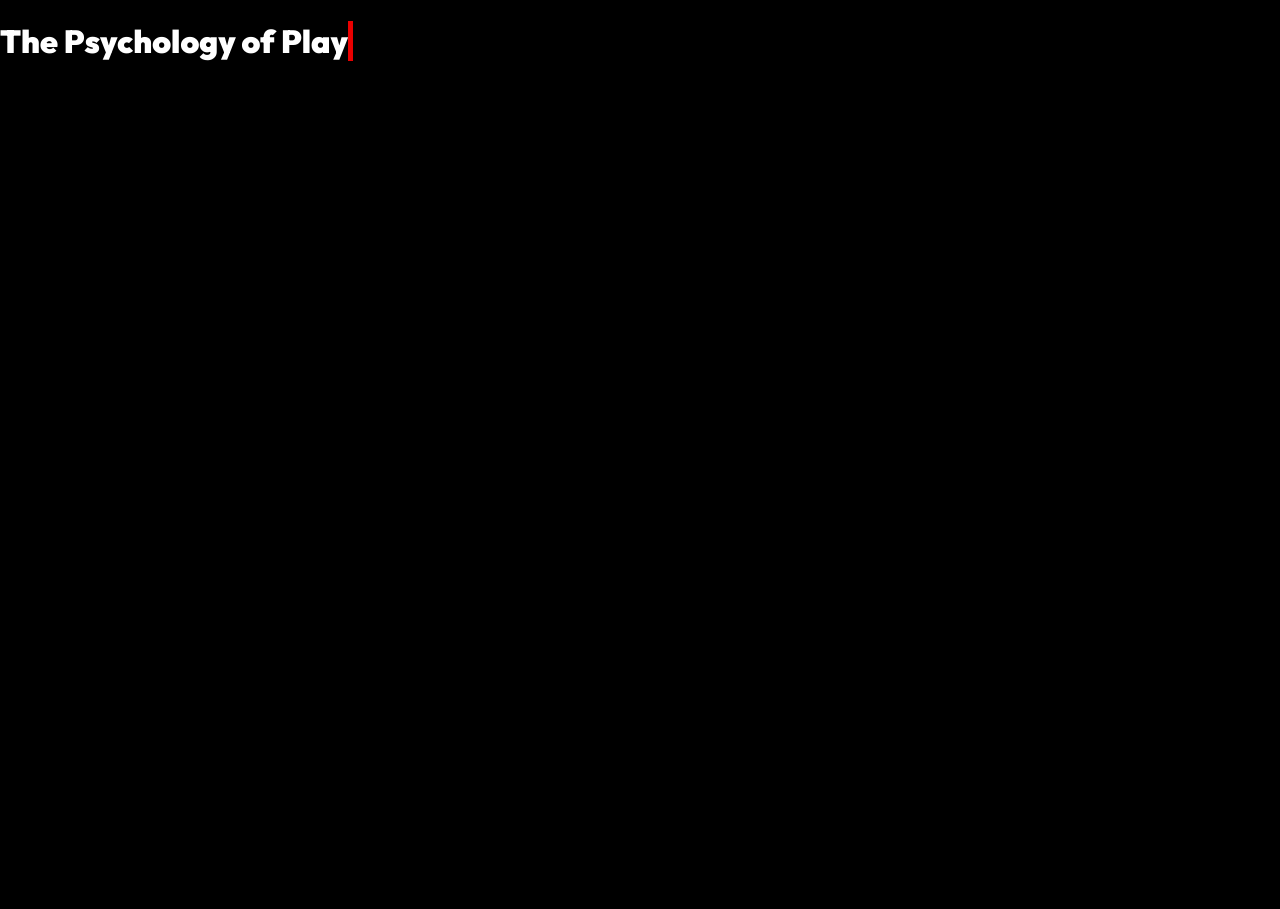
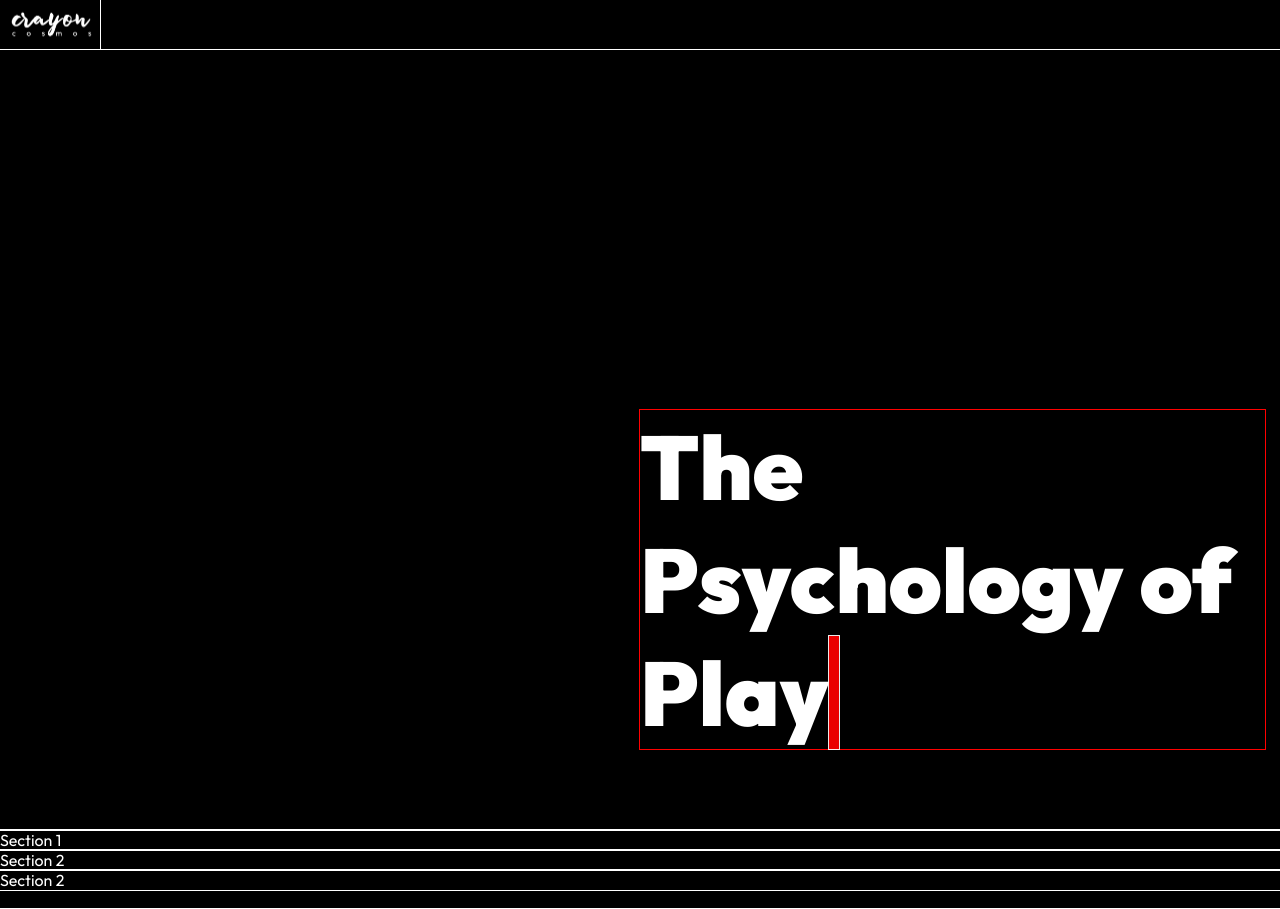
Before and after one commit to ganemedehouse/crayoncosmos, a plain HTML site: page index.html in a window 1280 px wide. Before the commit the page ends 800 px from the top, so only its background shows below. Drawn offline with Linux system fonts and the light colour scheme.

Commit message:
css intro section

```diff
--- a/css/style.css
+++ b/css/style.css
@@ -1,3 +1,10 @@
+/*----------------- Global -----------------*/
+* {
+    outline: 1px solid white;
+}
+
+/*----------------- Body -----------------*/
+
 body {
     /* font-family: "Homemade Apple", cursive; */
     font-family: "Outfit", sans-serif;
@@ -5,10 +12,48 @@ body {
     margin: 0;
     background-color: black;
     color: #fff;
+    overflow-x: hidden;
+}
+
+/*----------------- Header -----------------*/
+
+header {
+    display: flex;
+    position: fixed;
+    width: 100%;
+    top: 0;
+    left: 0;
+    z-index: 10;
+    background-image: linear-gradient(#000, transparent);
+    backdrop-filter: blur(3px);
+}
+
+/*----------------- Main -----------------*/
+
+/* main {
+
+} */
+
+.title-container {
+    position: relative;
+    top: 40%;
+    left: 50%;
+    font-size: 60px;
+    word-wrap: break-word;
+    overflow-wrap: break-word;
+    white-space: normal;
+    width: fit-content;
+    outline: 1px solid red;
+    margin-right: 50%;
+}
+
+#title {
+    overflow-wrap: break-word;
+    box-sizing: border-box;
 }
 
 #cursor {
-    border-right: 5px solid #ff0000;
+    border-right: 10px solid #ff0000;
 }
 
 @keyframes cursor-blink {
@@ -20,3 +65,17 @@ body {
         opacity: 0;
     }
 }
+
+/*----------------- Sections -----------------*/
+
+.intro-section {
+    padding: 15px;
+    height: 100vh;
+    max-height: 1080px;
+}
+
+/*----------------- Sections -----------------*/
+
+/* footer {
+
+} */
--- a/index.html
+++ b/index.html
@@ -1,5 +1,6 @@
 <!DOCTYPE html>
 <html lang="en">
+    <!-- head starts -->
     <head>
         <meta charset="UTF-8" />
         <meta name="viewport" content="width=device-width, initial-scale=1.0" />
@@ -23,11 +24,41 @@
             name="description"
             content="Delve into the vibrant world of children's art! Crayon Cosmos showcases stunning artwork, explores its psychological significance, and shares insights from experts. Discover the creativity and imagination within every child."
         />
+        <script src="js/main.js"></script>
     </head>
+    <!-- head ends -->
+
+    <!-- body starts -->
     <body>
-        <header></header>
-        <h1 id="title"><span id="cursor"></span></h1>
-        <footer></footer>
-        <script src="js/main.js"></script>
+        <!-- header starts -->
+        <header>
+            <img
+                src="images/crayon-cosmos-logo.png"
+                alt="Crayon Cosmos Logo"
+                width="100px"
+            />
+        </header>
+        <!-- header ends -->
+
+        <!-- main starts -->
+        <main>
+            <section class="intro-section">
+                <div class="title-container">
+                    <h1 id="title"><span id="cursor"></span></h1>
+                </div>
+            </section>
+
+            <section>Section 1</section>
+            <section>Section 2</section>
+            <section>Section 2</section>
+        </main>
+        <!-- main ends -->
+
+        <!-- footer starts -->
+        <footer>
+            <h3></h3>
+        </footer>
+        <!-- footer ends -->
     </body>
+    <!-- body ends -->
 </html>
--- a/js/main.js
+++ b/js/main.js
@@ -1,3 +1,4 @@
+// Global variables
 const titleVariations = [
     "Beyond the Scribbles",
     "Decoding the Rainbow",
@@ -21,10 +22,12 @@ const titleVariations = [
     "The Unbound Potential of Imagination",
 ];
 
+// Initialize the app when the DOM content is loaded
 function init() {
     typeTitle();
 }
 
+// Type the title in a realistic style
 function typeTitle() {
     const randomIndex = Math.floor(Math.random() * titleVariations.length);
     const titleElement = document.getElementById("title");
@@ -35,10 +38,10 @@ function typeTitle() {
     function typeNextChar() {
         if (currentCharIndex >= characters.length) {
             cursorElement.style.animation = "cursor-blink 1s infinite";
-            setTimeout(function () {
+            setTimeout(() => {
                 cursorElement.style.animation = "none";
                 deleteTitle();
-            }, 5000); // 5 Seconds
+            }, 5000); // 5 seconds
         } else {
             const newCharacter = document.createTextNode(
                 characters[currentCharIndex]
@@ -52,12 +55,13 @@ function typeTitle() {
     typeNextChar();
 }
 
+// Delete the title
 function deleteTitle() {
     const titleElement = document.getElementById("title");
     const characters = Array.from(titleElement.childNodes);
     let currentCharIndex = characters.length - 1;
 
-    const intervalId = setInterval(function () {
+    const intervalId = setInterval(() => {
         if (currentCharIndex < 0) {
             clearInterval(intervalId);
             typeTitle();
@@ -71,4 +75,5 @@ function deleteTitle() {
     }, 30);
 }
 
-init();
+// Initialize the app when the DOM content is loaded
+document.addEventListener("DOMContentLoaded", () => init());
```
Also changed, not shown: images/crayon-cosmos-logo.png (added).
